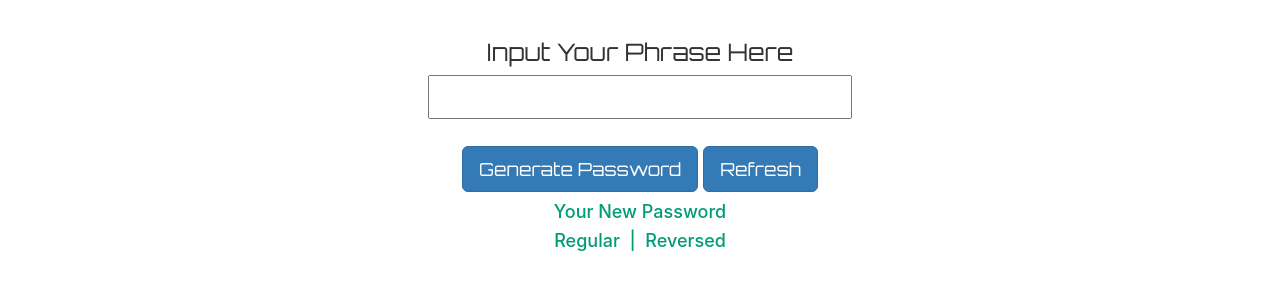
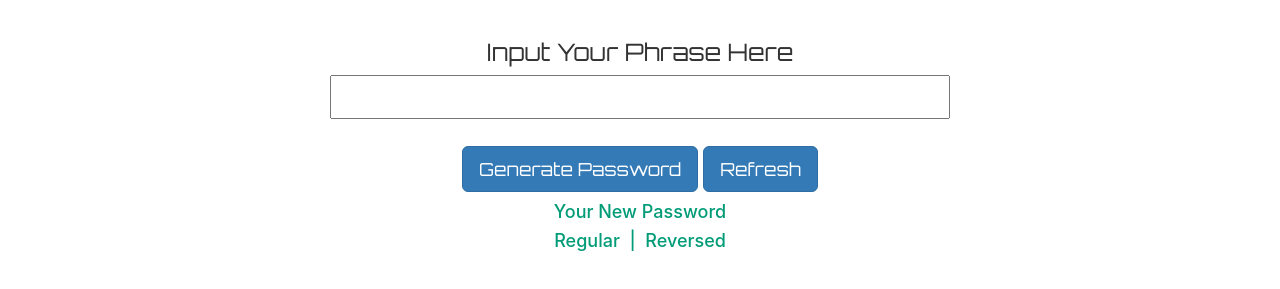
Before and after one commit to wenhaowu27/password_generator, a plain HTML site: page index.html in a window 1280 px wide. Shown: the part 101-390 px from the top of the page. Drawn offline with nearby package versions, Linux system fonts and the light colour scheme.

Commit message:
made it mobile friendly

```diff
--- a/index.html
+++ b/index.html
@@ -14,9 +14,9 @@
     <header class="headerFont"><h1>Password Generator</h1></header>
 
     <!-- Input customize phrase -->
-    <div class="row">
-        <div class="col-md-2 col-sm-2"></div>
-        <div class="col-md-8 col-sm-8">
+    <!-- <div class="row"> -->
+        <!-- <div class="col-md-2 col-sm-2"></div> -->
+        <!-- <div class="col-md-8 col-sm-8"> -->
             <div id="inputPhrase">
                 <h2>Input Your Phrase Here</h2>
                 <form>
@@ -27,10 +27,10 @@
                 <button class="btn btn-primary btn-lg" id="refresh">Refresh</button>
                 <div class="outputPhrase"><h4>Your New Password</h4></div>
                 <div class="outputPhrase" id="pwdOutput"><h4>Regular &nbsp|&nbsp Reversed</h4></div>
-            </div>
-        </div>
-        <div class="col-md-2 col-sm-2 fade"></div>
-    </div>
+            <!-- </div> -->
+        <!-- </div> -->
+        <!-- <div class="col-md-2 col-sm-2 fade"></div> -->
+    <!-- </div> -->
 
 
 
```
